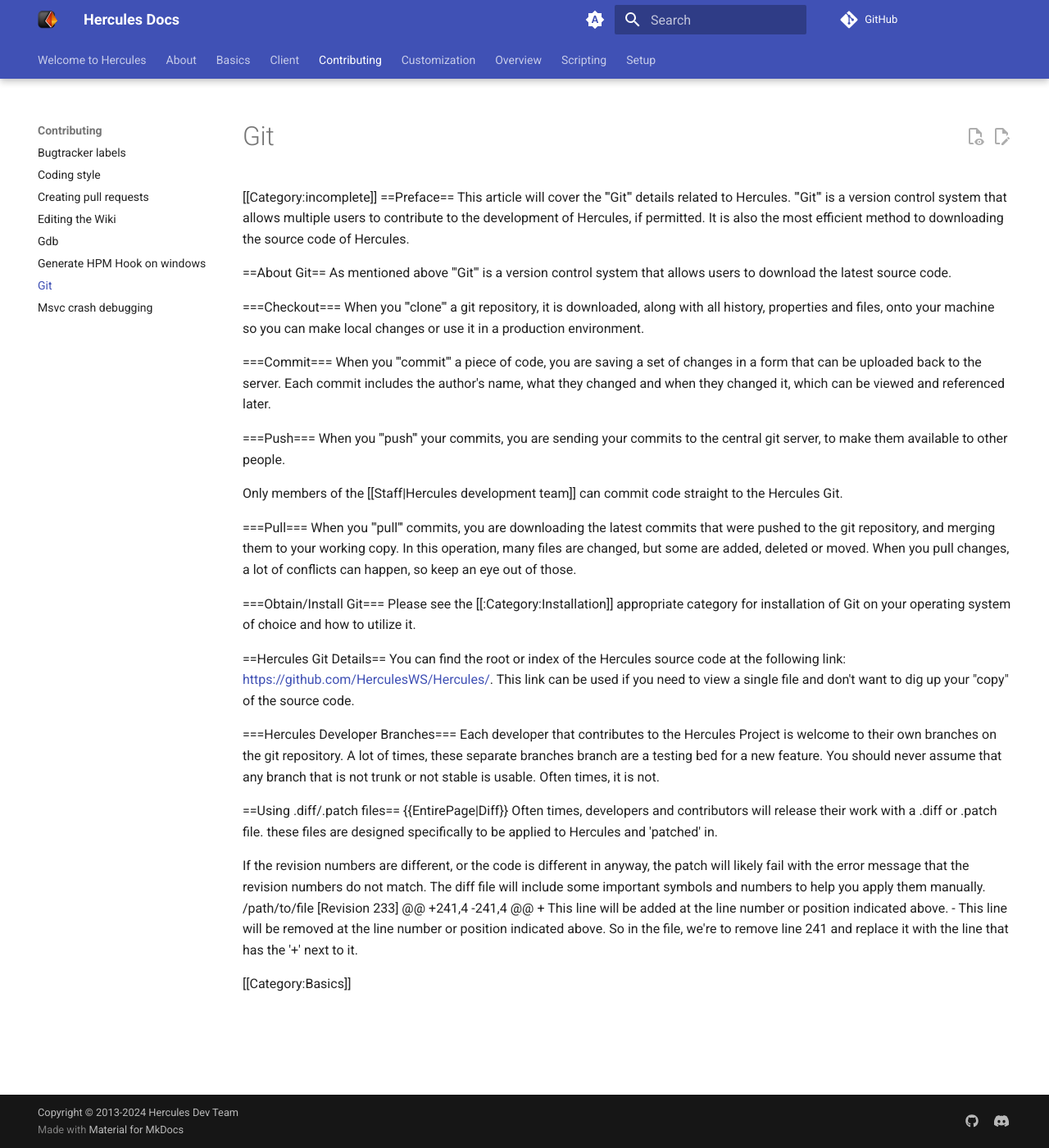
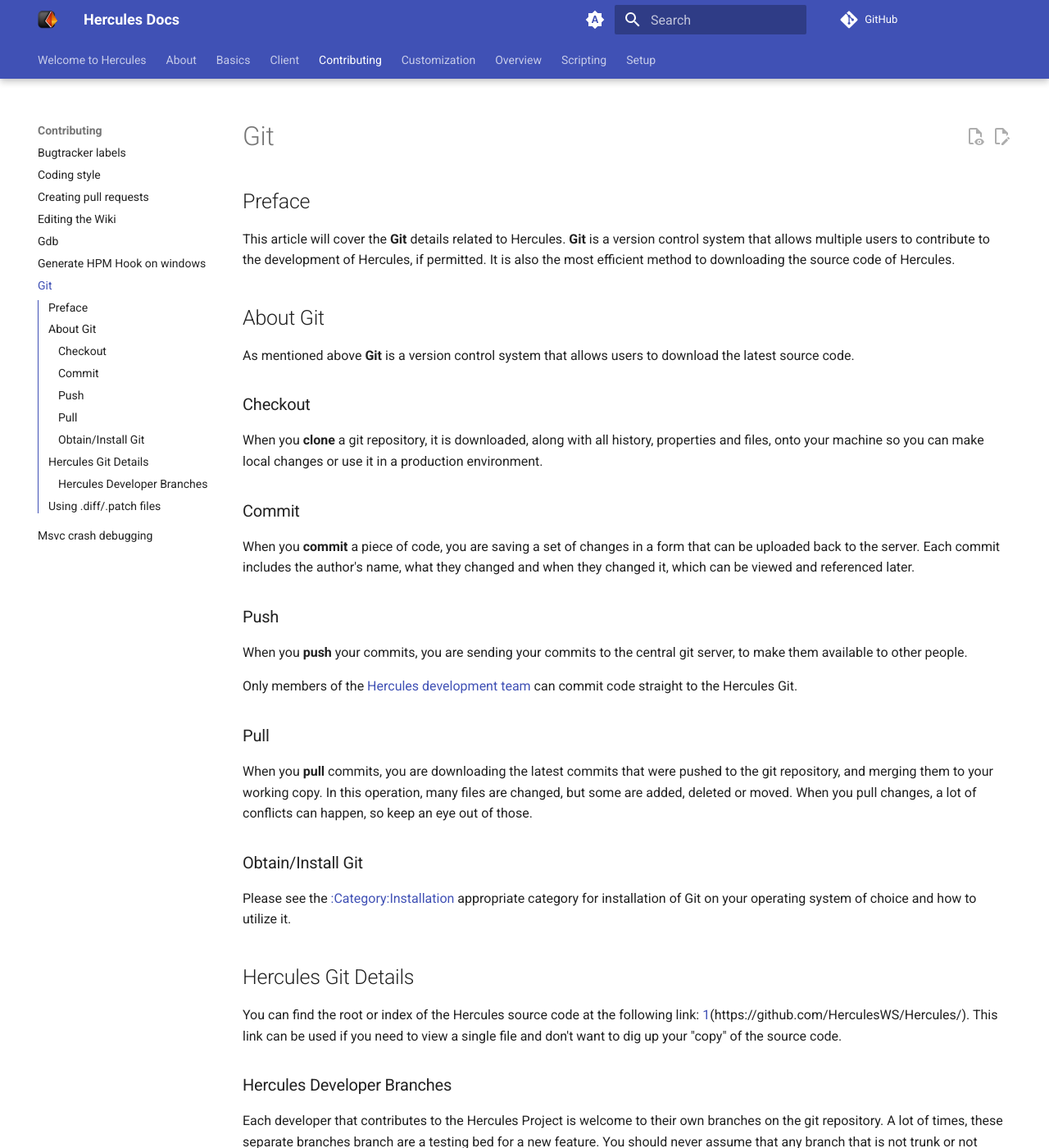
Before and after one commit to UFFPedroBorges/hercules-docs, an MkDocs documentation site: the page built from docs/contributing/git.md, in a window 1280 px wide and 1400 px high. Shown: the whole window at 82% size. Built offline with MkDocs 1.6.1 and Material for MkDocs 9.7.7, drawn with Linux system fonts in a browser that asks for light colours; comment, search, counter and statistics services are not loaded; some of the changed text lies outside the part shown.

Commit message:
Convert non-markdown docs in "contributing" section
this was made automatically with pandoc, so some parts of it may still
be broken

```diff
--- a/docs/contributing/git.md
+++ b/docs/contributing/git.md
@@ -1,42 +1,68 @@
-[[Category:incomplete]]
-==Preface==
-This article will cover the '''Git''' details related to Hercules. '''Git''' is a version control system that allows multiple users to contribute to the development of Hercules, if permitted. It is also the most efficient method to downloading the source code of Hercules.
+## Preface
 
-==About Git==
-As mentioned above '''Git''' is a version control system that allows users to download the latest source code.
+This article will cover the **Git** details related to Hercules. **Git** is a version control system that allows
+multiple users to contribute to the development of Hercules, if permitted. It is also the most efficient method to
+downloading the source code of Hercules.
 
-===Checkout===
-When you '''clone''' a git repository, it is downloaded, along with all history, properties and files, onto your machine so you can make local changes or use it in a production environment.
+## About Git
 
-===Commit===
-When you '''commit''' a piece of code, you are saving a set of changes in a form that can be uploaded back to the server. Each commit includes the author's name, what they changed and when they changed it, which can be viewed and referenced later.
+As mentioned above **Git** is a version control system that allows users to download the latest source code.
 
-===Push===
-When you '''push''' your commits, you are sending your commits to the central git server, to make them available to other people.
+### Checkout
 
-Only members of the [[Staff|Hercules development team]] can commit code straight to the Hercules Git.
+When you **clone** a git repository, it is downloaded, along with all history, properties and files, onto your machine
+so you can make local changes or use it in a production environment.
 
-===Pull===
-When you '''pull''' commits, you are downloading the latest commits that were pushed to the git repository, and merging them to your working copy. In this operation, many files are changed, but some are added, deleted or moved. When you pull changes, a lot of conflicts can happen, so keep an eye out of those.
+### Commit
 
-===Obtain/Install Git===
-Please see the [[:Category:Installation]] appropriate category for installation of Git on your operating system of choice and how to utilize it.
+When you **commit** a piece of code, you are saving a set of changes in a form that can be uploaded back to the server.
+Each commit includes the author's name, what they changed and when they changed it, which can be viewed and referenced
+later.
 
-==Hercules Git Details==
-You can find the root or index of the Hercules source code at the following link: [https://github.com/HerculesWS/Hercules/](https://github.com/HerculesWS/Hercules/). This link can be used if you need to view a single file and don't want to dig up your "copy" of the source code.
+### Push
 
-===Hercules Developer Branches===
-Each developer that contributes to the Hercules Project is welcome to their own branches on the git repository. A lot of times, these separate branches branch are a testing bed for a new feature. You should never assume that any branch that is not trunk or not stable is usable. Often times, it is not.
+When you **push** your commits, you are sending your commits to the central git server, to make them available to other
+people.
 
-==Using .diff/.patch files==
-{{EntirePage|Diff}}
-Often times, developers and contributors will release their work with a .diff or .patch file. these files are designed specifically to be applied to Hercules and 'patched' in.
+Only members of the [Hercules development team](Staff "wikilink") can commit code straight to the Hercules Git.
 
-If the revision numbers are different, or the code is different in anyway, the patch will likely fail with the error message that the revision numbers do not match. The diff file will include some important symbols and numbers to help you apply them manually.
- /path/to/file [Revision 233]
- @@ +241,4 -241,4 @@
- + This line will be added at the line number or position indicated above.
- - This line will be removed at the line number or position indicated above.
+### Pull
+
+When you **pull** commits, you are downloading the latest commits that were pushed to the git repository, and merging
+them to your working copy. In this operation, many files are changed, but some are added, deleted or moved. When you
+pull changes, a lot of conflicts can happen, so keep an eye out of those.
+
+### Obtain/Install Git
+
+Please see the [:Category:Installation](:Category:Installation "wikilink") appropriate category for installation of Git
+on your operating system of choice and how to utilize it.
+
+## Hercules Git Details
+
+You can find the root or index of the Hercules source code at the following link:
+[1](https://github.com/HerculesWS/Hercules/)(https://github.com/HerculesWS/Hercules/). This link can be used if you need
+to view a single file and don't want to dig up your "copy" of the source code.
+
+### Hercules Developer Branches
+
+Each developer that contributes to the Hercules Project is welcome to their own branches on the git repository. A lot of
+times, these separate branches branch are a testing bed for a new feature. You should never assume that any branch that
+is not trunk or not stable is usable. Often times, it is not.
+
+## Using .diff/.patch files
+
+Often times, developers and contributors will release their work with a .diff or .patch file. these files are designed
+specifically to be applied to Hercules and 'patched' in.
+
+If the revision numbers are different, or the code is different in anyway, the patch will likely fail with the error
+message that the revision numbers do not match. The diff file will include some important symbols and numbers to help
+you apply them manually.
+
+`/path/to/file [Revision 233]`
+`@@ +241,4 -241,4 @@`
+`+ This line will be added at the line number or position indicated above.`
+`- This line will be removed at the line number or position indicated above.`
+
 So in the file, we're to remove line 241 and replace it with the line that has the '+' next to it.
 
-[[Category:Basics]]
+[Category:incomplete](Category:incomplete "wikilink") [Category:Basics](Category:Basics "wikilink")
```
Also changed, not shown: docs/contributing/gdb.md (+63 -43 lines), docs/contributing/msvc-crash-debugging.md (+11 -7 lines).
